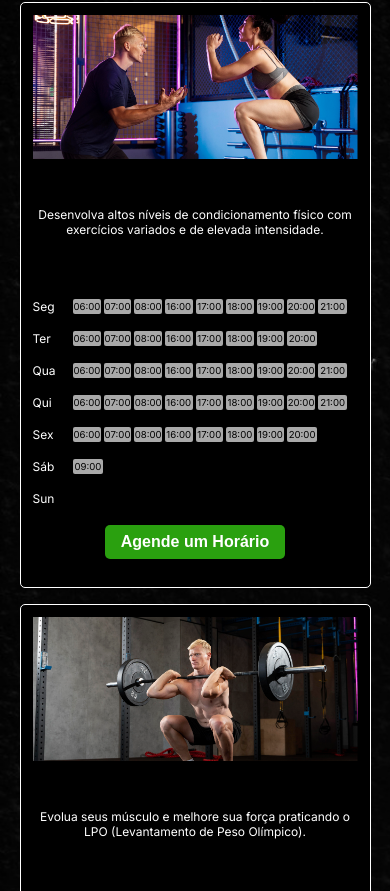
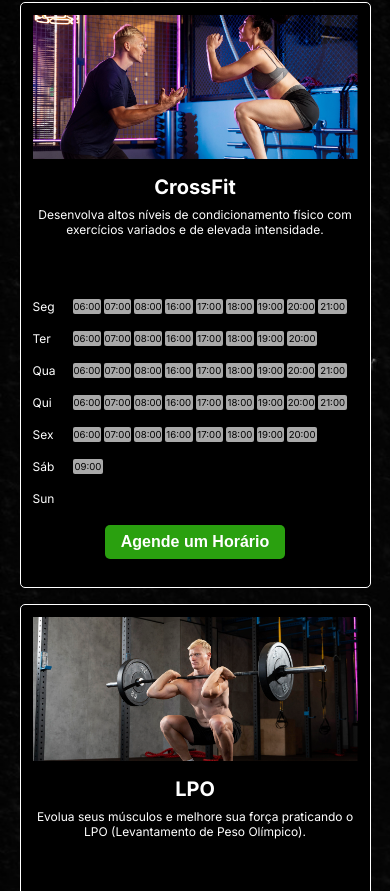
Before and after one commit to flaviobvds/hakacrossfit, a Next.js app: page / in a window 390 px wide. Shown: the part 2773-3664 px from the top of the page. Built offline with nearby package versions, Linux system fonts and the light colour scheme.

Commit message:
bug fixing

```diff
--- a/src/components/WorkoutCard/WorkoutCard.module.scss
+++ b/src/components/WorkoutCard/WorkoutCard.module.scss
@@ -30,6 +30,7 @@
     font-weight: bold;
     font-size: 1.25rem;
     margin-top: 1rem;
+    color: white;
 }
 
 .cardDescription {
--- a/src/components/Workouts/Workouts.module.scss
+++ b/src/components/Workouts/Workouts.module.scss
@@ -28,19 +28,3 @@
     grid-template-columns: repeat(auto-fit, minmax(300px, 1fr));
     grid-gap: 1rem;
 }
-
-
-// MOBILE DESIGN
-
-@media (max-width: 840px) {
-    .bgHeaderWhite {
-        height: 4.5rem;
-        width: 18rem;
-        margin-left: .5rem;
-    }
-
-    .bgHeaderTitleWhite {
-        margin-top: 1rem;
-        font-size: 1.7rem;
-    }
-}
--- a/src/components/Workouts/index.tsx
+++ b/src/components/Workouts/index.tsx
@@ -3,7 +3,7 @@ import { useEffect, useState } from 'react';
 import styles from './Workouts.module.scss'
 
 
-export default function Workouts() {
+export function Workouts() {
     const [selectedWorkout, setSelectedWorkoout] = useState('');
 
     function onScheduleTime(workout: string) {
@@ -31,7 +31,7 @@ export default function Workouts() {
 
     const lpo = {
         title: 'LPO',
-        description: 'Evolua seus músculo e melhore sua força praticando o LPO (Levantamento de Peso Olímpico).',
+        description: 'Evolua seus músculos e melhore sua força praticando o LPO (Levantamento de Peso Olímpico).',
         image: '/images/lpo-class.jpg',
         times: {
             'mon': [],
--- a/src/pages/index.tsx
+++ b/src/pages/index.tsx
@@ -4,8 +4,7 @@ import Head from 'next/head'
 import { Title } from '@/components/Title'
 import { Features } from '@/components/Features'
 import { Staff } from '@/components/Staff'
-import Classes from './classes'
-import Workouts from '@/components/Workouts'
+import { Workouts } from '@/components/Workouts'
 
 
 export default function Home() {
```
Also changed, not shown: src/styles/Classes.module.scss (+15 -0 lines).
